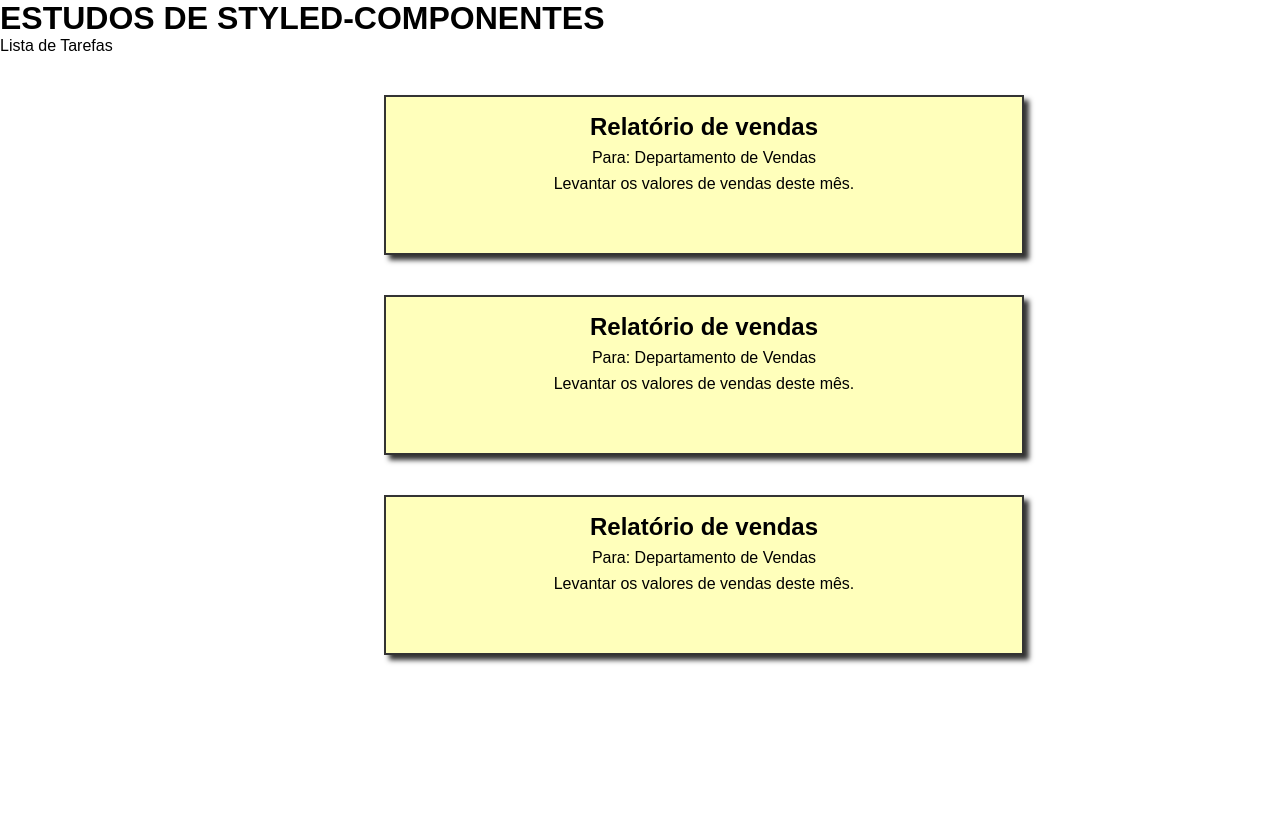
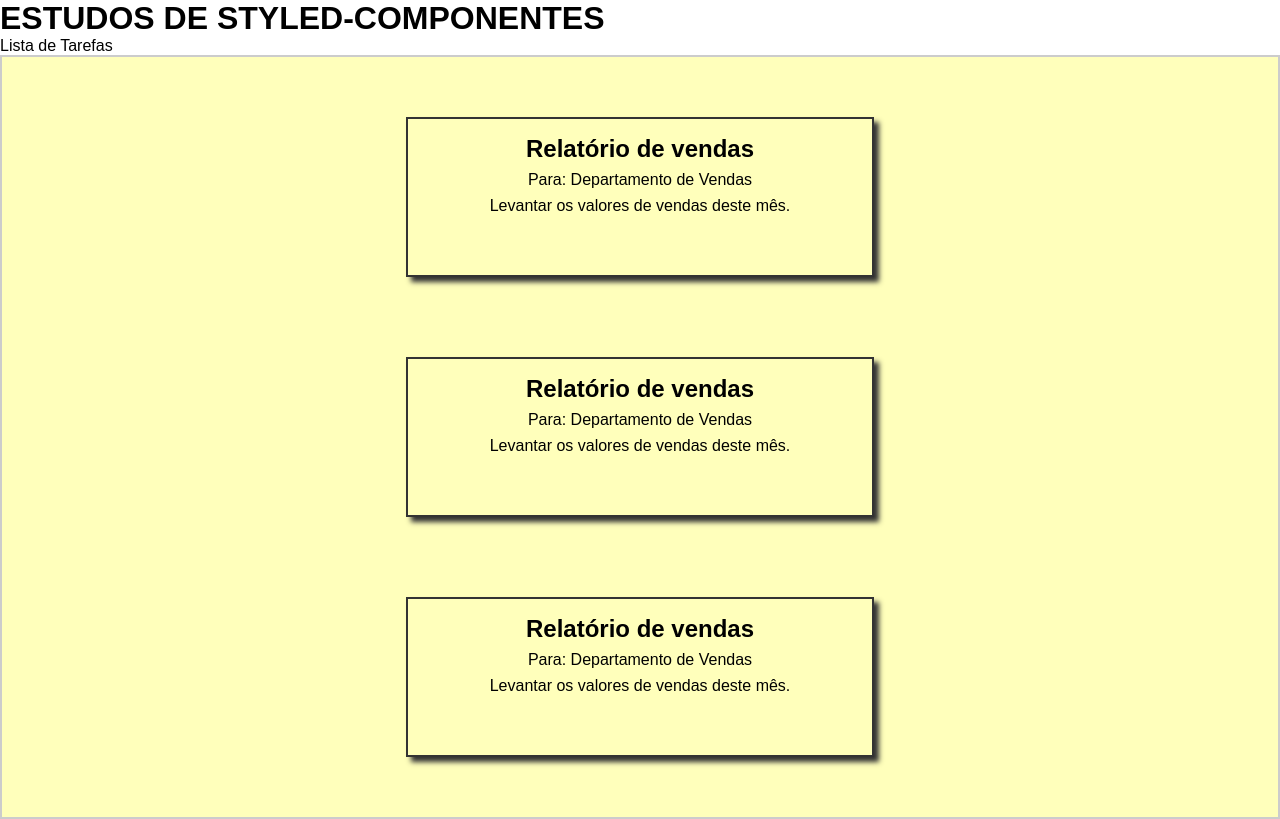
Before and after one commit to 1TDSPF-22/styled-app-react, a React (Create React App) app in the folder rm95246/react-aula7/: page / in a window 1280 px wide. Built offline with nearby package versions, Linux system fonts and the light colour scheme.

Commit message:
Mód Tarefas e ListaTarefas com styled-components

```diff
--- a/rm95246/react-aula7/src/components/ListaTarefas.jsx
+++ b/rm95246/react-aula7/src/components/ListaTarefas.jsx
@@ -1,16 +1,28 @@
 import React from 'react';
 import Tarefa from './Tarefa';
+import styled from 'styled-components';
+
+const DivLista = styled.div`
+    width: 100%;
+    min-height: 85vh;
+    background-color: #ffb;
+    padding: 20px;
+    border: 2px solid #ccc;
+    display: flex; flex-wrap: wrap;
+    justify-content: space-around;
+`
+
 
 export default function ListaTarefas(){
     return(
 
         <div>
             <p>Lista de Tarefas</p>
-            <div>
+            <DivLista>
                 <Tarefa/>
                 <Tarefa/>
                 <Tarefa/>
-            </div>
+            </DivLista>
         </div>
 
     )
--- a/rm95246/react-aula7/src/components/Tarefa.jsx
+++ b/rm95246/react-aula7/src/components/Tarefa.jsx
@@ -1,10 +1,5 @@
 import React from 'react';
 import styled from 'styled-components';
-
-export const Container = styled.div`
-
-`;
-
 
 //Criando um módulo
 const DivTarefa = styled.div`
```
